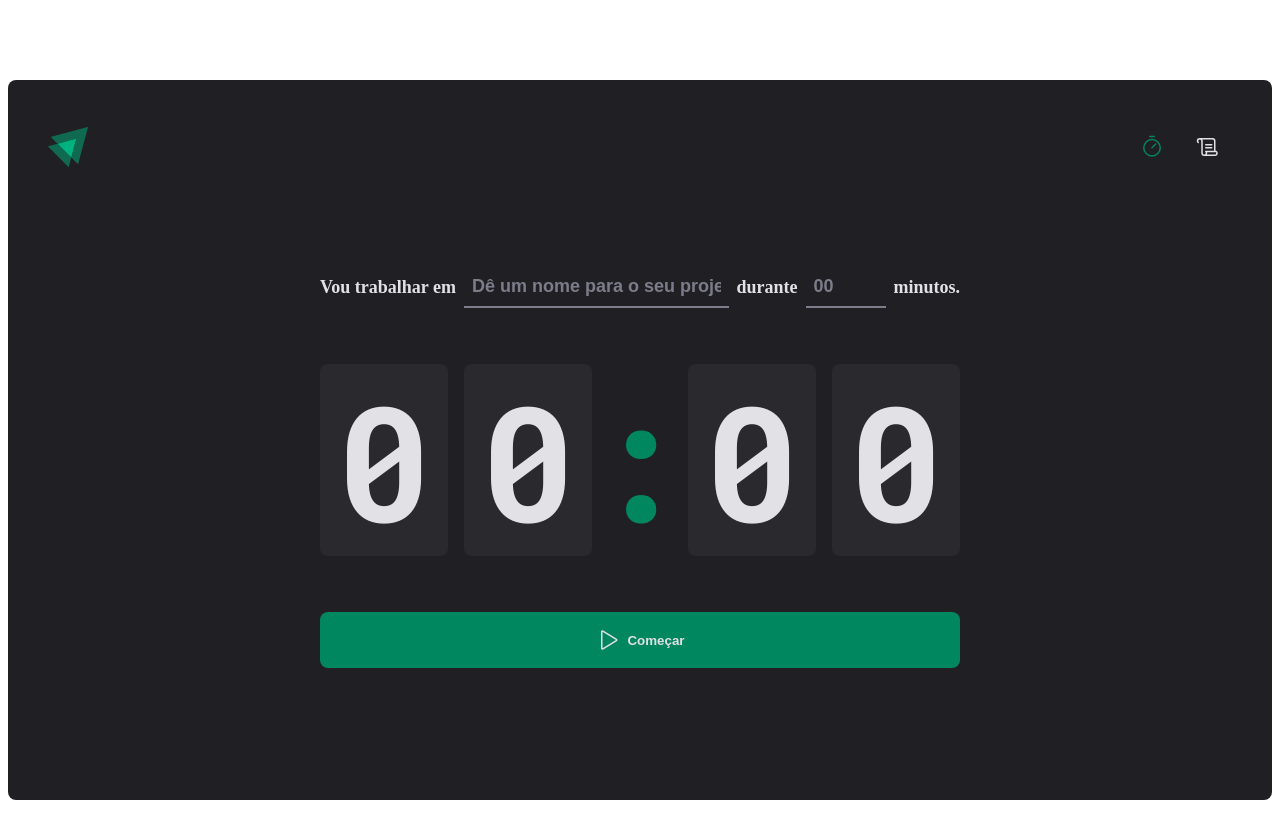
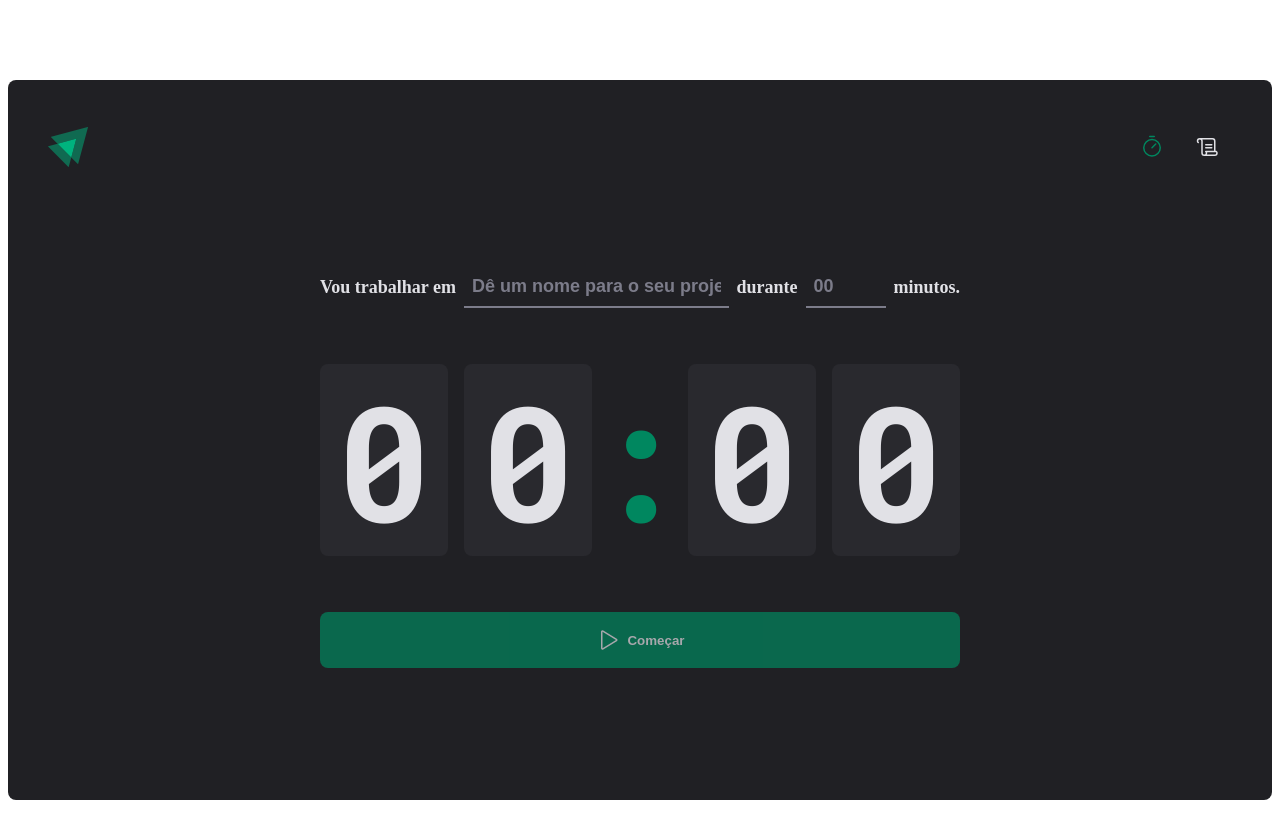
Before and after one commit to eduardotdev/rocketseat-ignite-react-02-aprofundando-hooks, a React (Vite) app: page / in a window 1280 px wide. Shown: the top 838 px of the page. Built offline with nearby package versions, Linux system fonts and the light colour scheme.

Commit message:
react hook form

```diff
--- a/package.json
+++ b/package.json
@@ -13,6 +13,7 @@
     "@phosphor-icons/react": "^2.0.15",
     "react": "^18.2.0",
     "react-dom": "^18.2.0",
+    "react-hook-form": "^7.49.3",
     "react-router-dom": "^6.21.3",
     "styled-components": "^6.1.8"
   },
--- a/src/pages/Home/index.tsx
+++ b/src/pages/Home/index.tsx
@@ -1,4 +1,5 @@
 import { Play } from '@phosphor-icons/react'
+import { useForm } from 'react-hook-form'
 
 import {
   CountdownContainer,
@@ -9,16 +10,27 @@
   StartCountdownButton,
   TaskInput,
 } from './styles'
+
 export function Home() {
+  const { register, handleSubmit, watch } = useForm()
+
+  function handleCreateNewCycle(data: any) {
+    console.log(data)
+  }
+
+  const task = watch('task')
+  const isSubmitDisabled = !task
+
   return (
     <HomeContainer>
-      <form>
+      <form onSubmit={handleSubmit(handleCreateNewCycle)} action="">
         <FormContainer>
           <label htmlFor="task">Vou trabalhar em</label>
           <TaskInput
             id="task"
             list="task-suggestions"
             placeholder="Dê um nome para o seu projeto"
+            {...register('task')}
           />
 
           <datalist id="task-suggestions">
@@ -35,6 +47,7 @@
             step={5}
             min={5}
             max={60}
+            {...register('minutesAmount', { valueAsNumber: true })}
           />
 
           <span>minutos.</span>
@@ -48,7 +61,7 @@
           <span>0</span>
         </CountdownContainer>
 
-        <StartCountdownButton type="submit">
+        <StartCountdownButton disabled={isSubmitDisabled} type="submit">
           <Play size={24} />
           Começar
         </StartCountdownButton>
```
Also changed, not shown: 1 other file (tests, documents, lock files or other folders).
